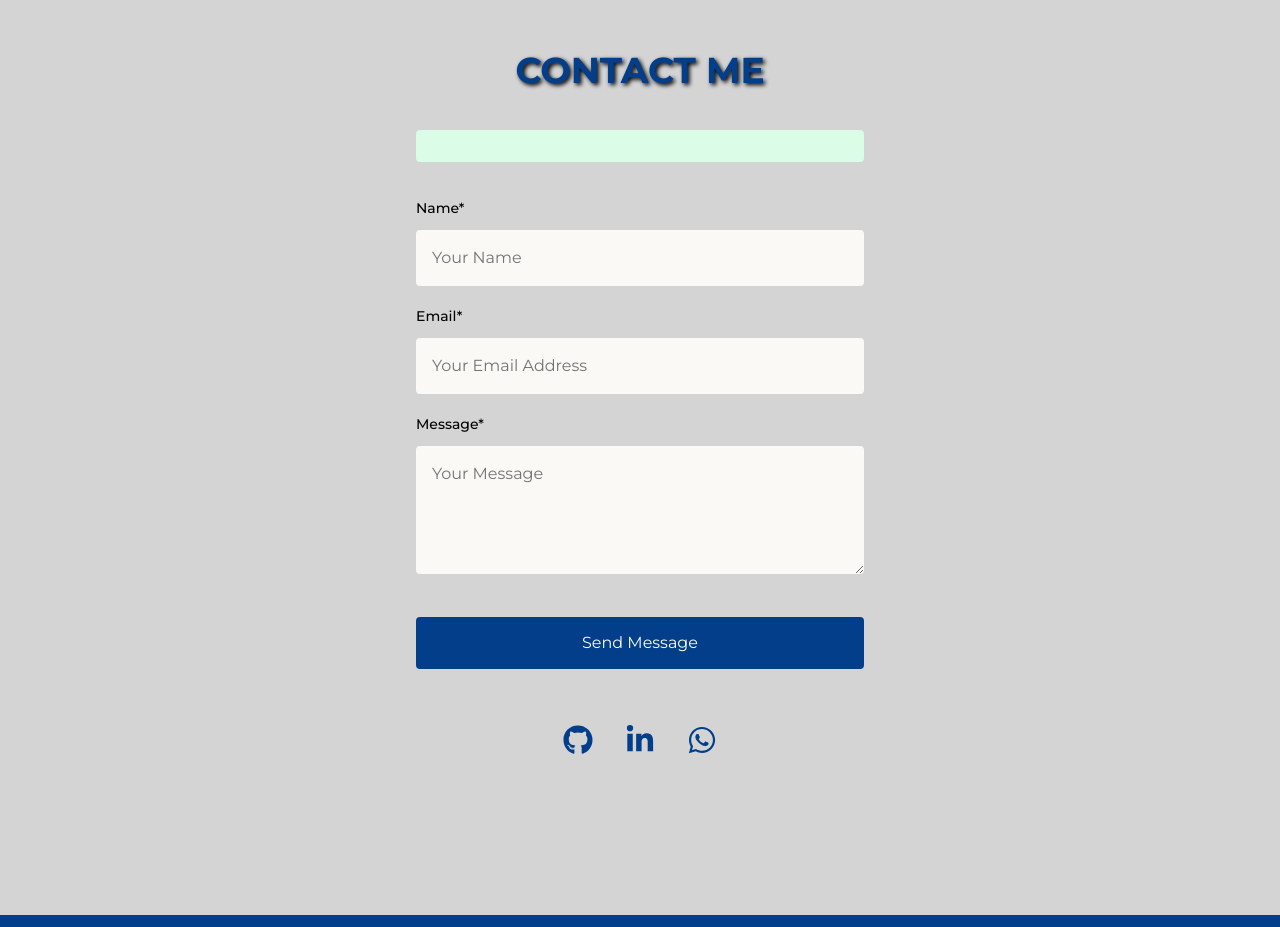
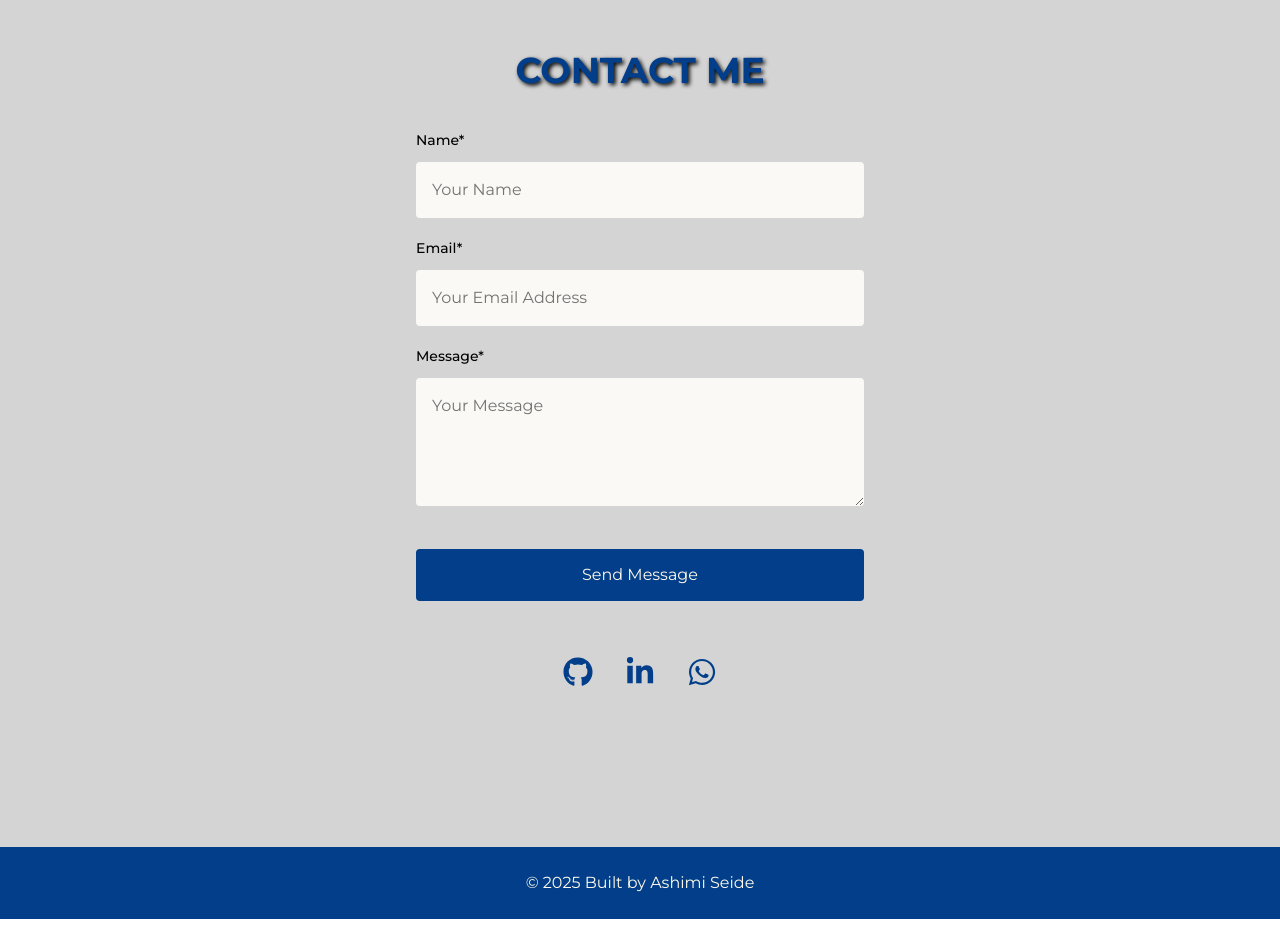
Before and after one commit to senatorash/my-portfolio-next, a Next.js app: page / in a window 1280 px wide. Shown: the part 4680-5607 px from the top of the page. Built offline with nearby package versions, Linux system fonts and the light colour scheme.

Commit message:
form submission

```diff
--- a/app/components/Contact.tsx
+++ b/app/components/Contact.tsx
@@ -44,7 +44,7 @@ const Contact = () => {
         className="max-w-md mx-auto flex flex-col gap-5"
         onSubmit={handleSubmit}
       >
-        <Success errorMessage={isSuccess} />
+        {isSuccess && <Success errorMessage={isSuccess} />}
         <div>
           {" "}
           <label className="block text-sm font-medium mb-3">Name*</label>
```
